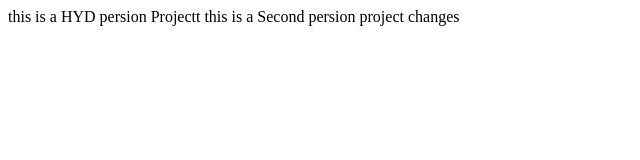
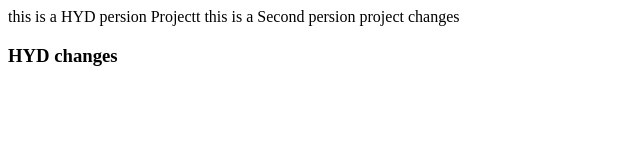
Before and after one commit to Ravitejatorrikonda/65r-Hyd-project, a plain HTML site: page index.html in a window 1280 px wide. Shown: the whole page, without its empty margins (0-640 px from the left). Drawn offline with Linux system fonts and the light colour scheme.

Commit message:
HYD Changes

```diff
--- a/index.html
+++ b/index.html
@@ -8,5 +8,6 @@
 <body>
     this is a HYD persion Projectt
     this is a Second persion project changes
+    <h3>HYD  changes</h3>
 </body>
 </html>
```
